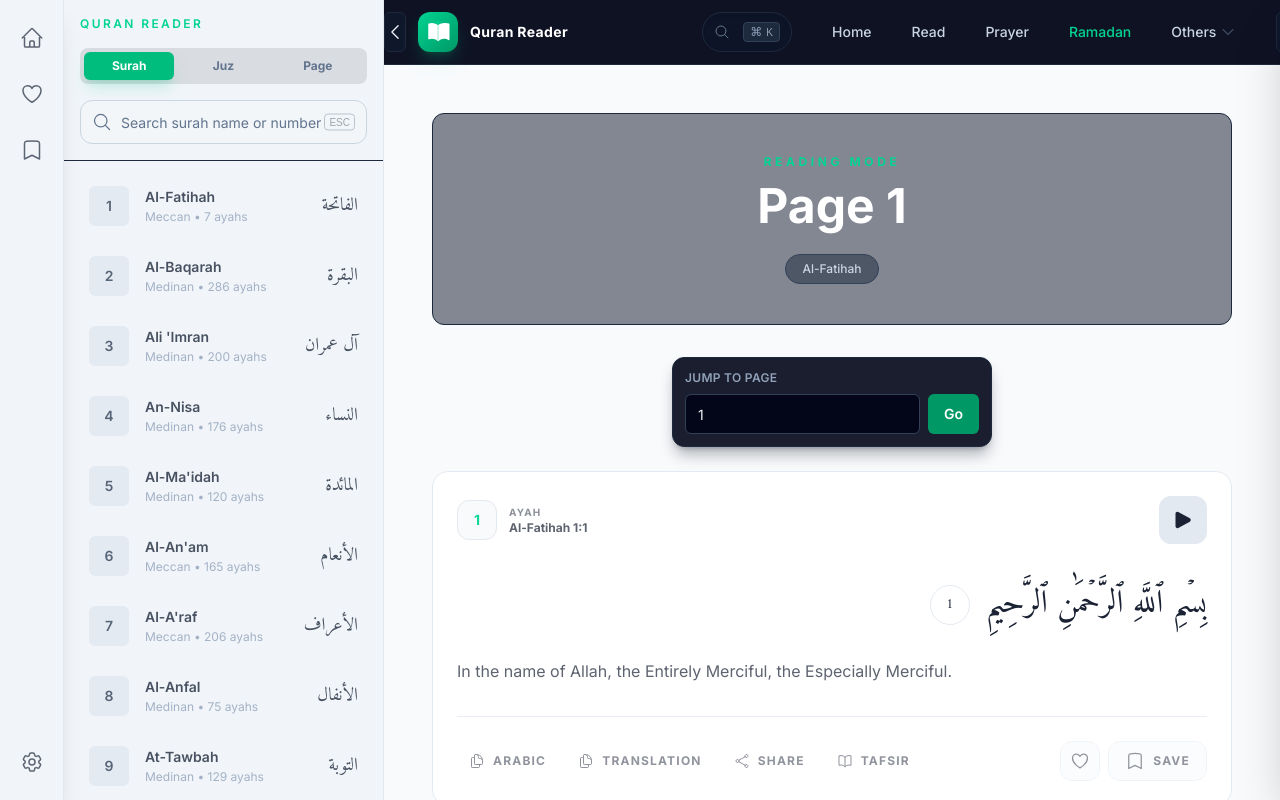
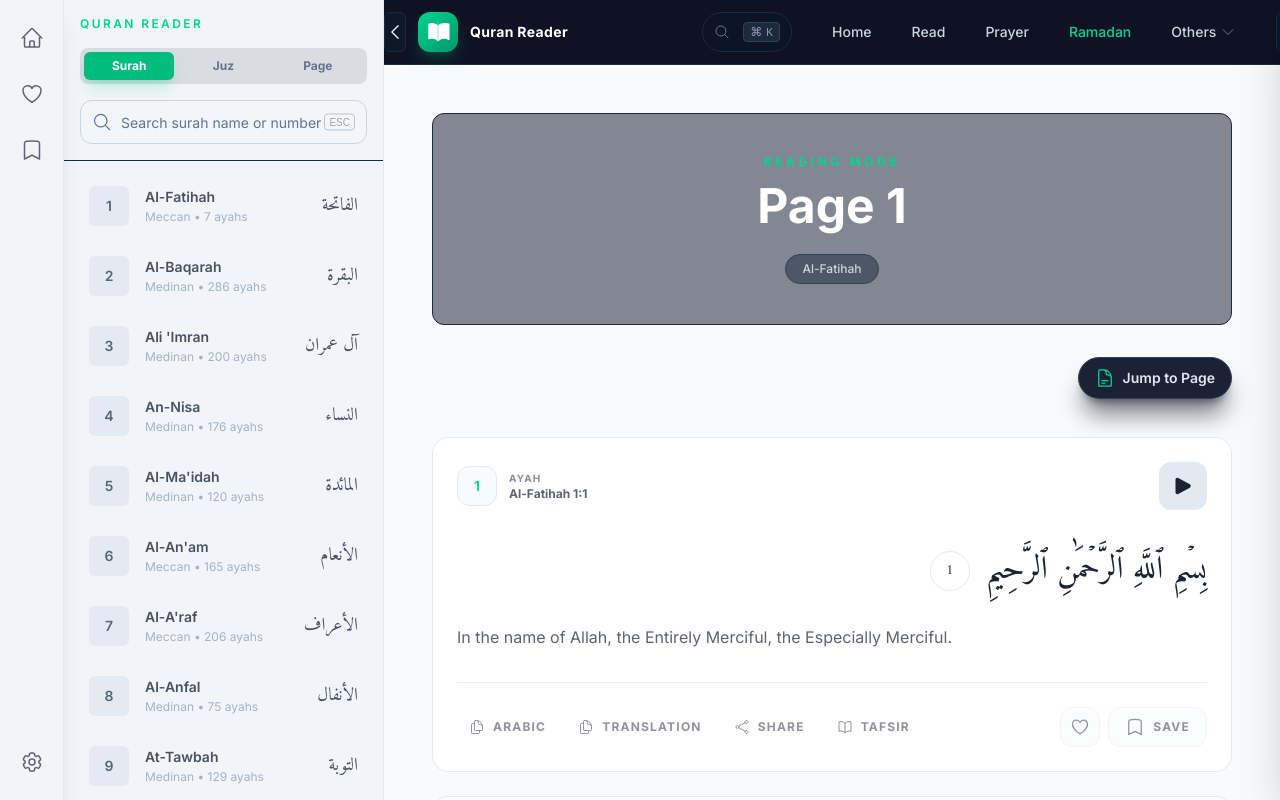
Before and after one commit to imranhossain2024/quran-web-app-new, a Next.js app: page /page/1 in a window 1280 px wide. Shown: the top 800 px of the page. Built offline with nearby package versions, Linux system fonts and the light colour scheme; a web font is replaced by a local one.

Commit message:
jump to page button redesigned and now its more user friendly

```diff
--- a/src/components/Quran/PageJumper.tsx
+++ b/src/components/Quran/PageJumper.tsx
@@ -2,6 +2,7 @@
 
 import { FormEvent, useEffect, useMemo, useRef, useState } from "react";
 import { useRouter } from "next/navigation";
+import { DocumentTextIcon, XMarkIcon, ChevronRightIcon } from "@heroicons/react/24/outline";
 
 interface PageJumperProps {
   currentPage: number;
@@ -20,21 +21,14 @@ export default function PageJumper({
   const [pageInput, setPageInput] = useState(String(currentPage));
   const [error, setError] = useState("");
   const [isPinned, setIsPinned] = useState(false);
-  const [pinnedLeft, setPinnedLeft] = useState<number | null>(null);
+  const [isOpen, setIsOpen] = useState(false);
   const anchorRef = useRef<HTMLDivElement | null>(null);
+  const inputRef = useRef<HTMLInputElement | null>(null);
 
   const placeholderText = useMemo(() => `${minPage}-${maxPage}`, [maxPage, minPage]);
 
   useEffect(() => {
     if (!sticky || !anchorRef.current) return;
-
-    const updatePinnedLeft = () => {
-      if (!anchorRef.current) return;
-      const rect = anchorRef.current.getBoundingClientRect();
-      setPinnedLeft(rect.left + rect.width / 2);
-    };
-
-    updatePinnedLeft();
 
     const observer = new IntersectionObserver(
       ([entry]) => {
@@ -44,82 +38,124 @@ export default function PageJumper({
         root: null,
         threshold: 0,
         rootMargin: "-80px 0px 0px 0px",
-      },
+      }
     );
 
     observer.observe(anchorRef.current);
 
-    window.addEventListener("resize", updatePinnedLeft);
-
     return () => {
       observer.disconnect();
-      window.removeEventListener("resize", updatePinnedLeft);
     };
   }, [sticky]);
+
+  // Focus input when opening
+  useEffect(() => {
+    if (isOpen && inputRef.current) {
+      inputRef.current.focus();
+    }
+  }, [isOpen]);
+
+  // Handle click outside to close
+  useEffect(() => {
+    if (!isOpen) return;
+
+    const handleClickOutside = (e: MouseEvent) => {
+      if (anchorRef.current && !anchorRef.current.contains(e.target as Node)) {
+        setIsOpen(false);
+      }
+    };
+
+    document.addEventListener("mousedown", handleClickOutside);
+    return () => document.removeEventListener("mousedown", handleClickOutside);
+  }, [isOpen]);
 
   const handleSubmit = (event: FormEvent<HTMLFormElement>) => {
     event.preventDefault();
 
     const page = Number(pageInput.trim());
     if (!Number.isInteger(page) || page < minPage || page > maxPage) {
-      setError(`Please enter a valid page between ${minPage} and ${maxPage}.`);
+      setError(`Page ${minPage}-${maxPage}`);
       return;
     }
 
     setError("");
+    setIsOpen(false);
     router.push(`/page/${page}`);
   };
 
   return (
-    <div ref={anchorRef} className={sticky ? "mt-2 mb-5 min-h-[88px]" : "mt-6"}>
+    <div ref={anchorRef} className={sticky ? "mt-2 mb-8 min-h-[48px]" : "mt-6"}>
       <div
-        className={
+        className={`transition-all duration-300 ${
           sticky && isPinned
-            ? "fixed top-[4.5rem] z-20 w-full max-w-xs -translate-x-1/2 md:top-[4.75rem] lg:top-[5rem]"
-            : ""
-        }
-        style={sticky && isPinned && pinnedLeft !== null ? { left: `${pinnedLeft}px` } : undefined}
+            ? "fixed top-20 right-4 z-40 md:top-24 md:right-8"
+            : "relative flex justify-end"
+        }`}
       >
+        <div className="relative">
+          {/* Main Toggle Button */}
+          {!isOpen && (
+            <button
+              type="button"
+              onClick={() => setIsOpen(true)}
+              className={`group flex items-center gap-2 rounded-full border border-slate-700 bg-slate-900/95 px-4 py-2.5 text-sm font-semibold text-slate-200 shadow-xl shadow-slate-950/50 backdrop-blur transition-all hover:-translate-y-0.5 hover:bg-slate-800 hover:border-emerald-500/50 ${
+                isPinned ? "animate-in fade-in zoom-in duration-300" : ""
+              }`}
+              aria-label="Jump to page"
+            >
+              <DocumentTextIcon className="h-5 w-5 text-emerald-400" />
+              <span className="hidden sm:inline">Jump to Page</span>
+              <span className="sm:hidden">Jump</span>
+            </button>
+          )}
+
+          {/* Expanded Form */}
+          {isOpen && (
             <form
               onSubmit={handleSubmit}
-        className={`mx-auto w-full max-w-xs rounded-xl border border-slate-800 p-3 ${
-          sticky ? "bg-slate-950/90 shadow-lg shadow-slate-950/30 backdrop-blur" : "bg-slate-900/60"
-        }`}
-        aria-label="Page jump form"
+              className="flex items-center gap-2 rounded-full border border-emerald-500/30 bg-slate-900/95 p-1.5 shadow-2xl shadow-emerald-950/20 backdrop-blur animate-in slide-in-from-right-4 fade-in duration-300"
             >
-        <label
-          htmlFor="page-jumper-input"
-          className="mb-2 block text-left text-xs font-semibold uppercase tracking-wide text-slate-400"
-        >
-          Jump to Page
-        </label>
-        <div className="flex items-center gap-2">
+              <div className="relative ml-2">
                 <input
-            id="page-jumper-input"
+                  ref={inputRef}
                   type="number"
                   min={minPage}
                   max={maxPage}
                   inputMode="numeric"
                   value={pageInput}
-            onChange={(event) => setPageInput(event.target.value)}
+                  onChange={(e) => {
+                    setPageInput(e.target.value);
+                    if (error) setError("");
+                  }}
                   placeholder={placeholderText}
-            className="h-10 w-full rounded-md border border-slate-700 bg-slate-950 px-3 text-sm text-slate-100 outline-none transition-colors placeholder:text-slate-500 focus:border-emerald-500"
-            aria-invalid={Boolean(error)}
-            aria-describedby={error ? "page-jumper-error" : undefined}
+                  className="h-9 w-24 bg-transparent pl-2 pr-2 text-sm font-medium text-white placeholder:text-slate-500 focus:outline-none"
                 />
+                {error && (
+                  <div className="absolute -bottom-8 left-0 whitespace-nowrap text-[10px] font-bold uppercase tracking-wider text-rose-400 animate-in fade-in slide-in-from-top-1">
+                    {error}
+                  </div>
+                )}
+              </div>
+
               <button
                 type="submit"
-            className="h-10 shrink-0 rounded-md bg-emerald-600 px-4 text-sm font-semibold text-white transition-colors hover:bg-emerald-500 focus:outline-none focus:ring-2 focus:ring-emerald-400"
+                className="flex h-8 w-8 items-center justify-center rounded-full bg-emerald-600 text-white transition-all hover:bg-emerald-500 active:scale-95"
+                aria-label="Go"
               >
-            Go
+                <ChevronRightIcon className="h-4 w-4" strokeWidth={3} />
               </button>
+
+              <button
+                type="button"
+                onClick={() => setIsOpen(false)}
+                className="flex h-8 w-8 items-center justify-center rounded-full text-slate-400 transition-all hover:bg-slate-800 hover:text-white"
+                aria-label="Close"
+              >
+                <XMarkIcon className="h-4 w-4" />
+              </button>
+            </form>
+          )}
         </div>
-        {error ? (
-          <p id="page-jumper-error" className="mt-2 text-left text-xs text-rose-400">
-            {error}
-          </p>
-        ) : null}
-      </form>
       </div>
     </div>
   );
```
Lines whose indentation alone changed are shown as unchanged.
